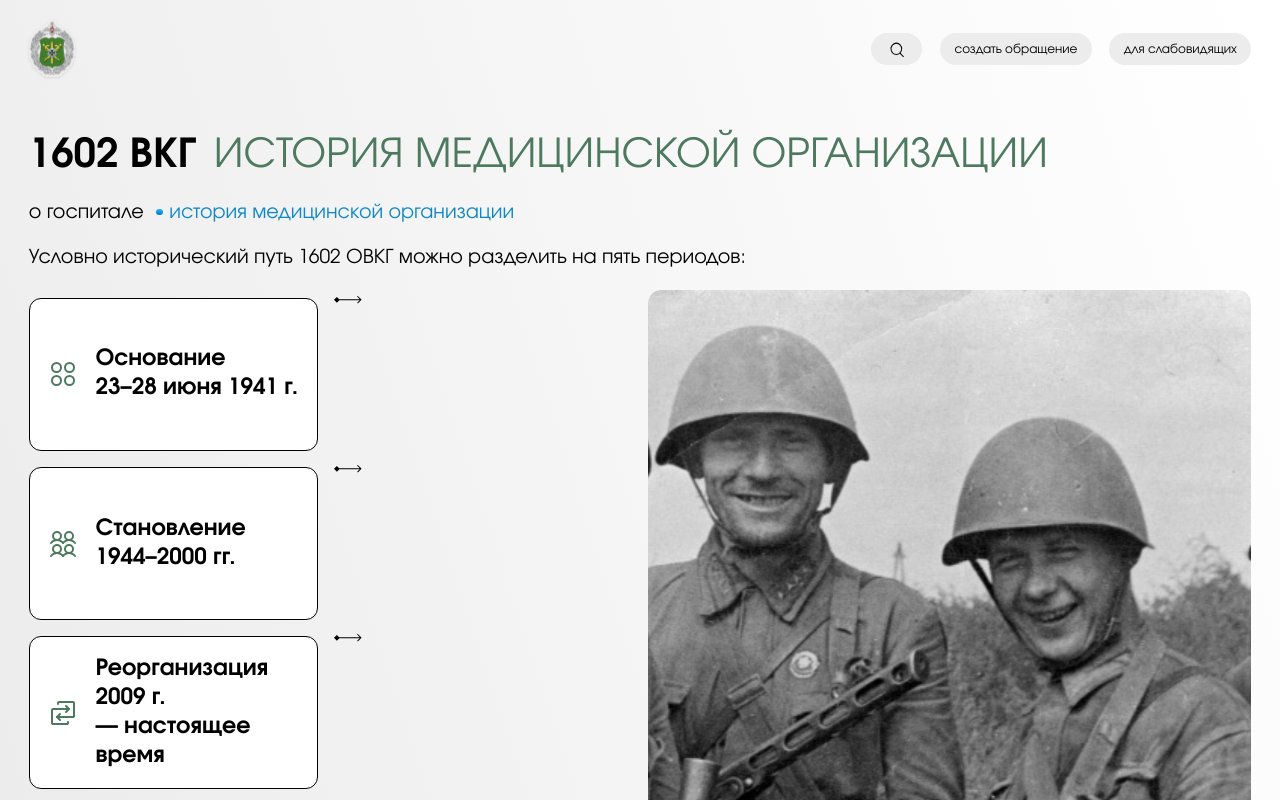
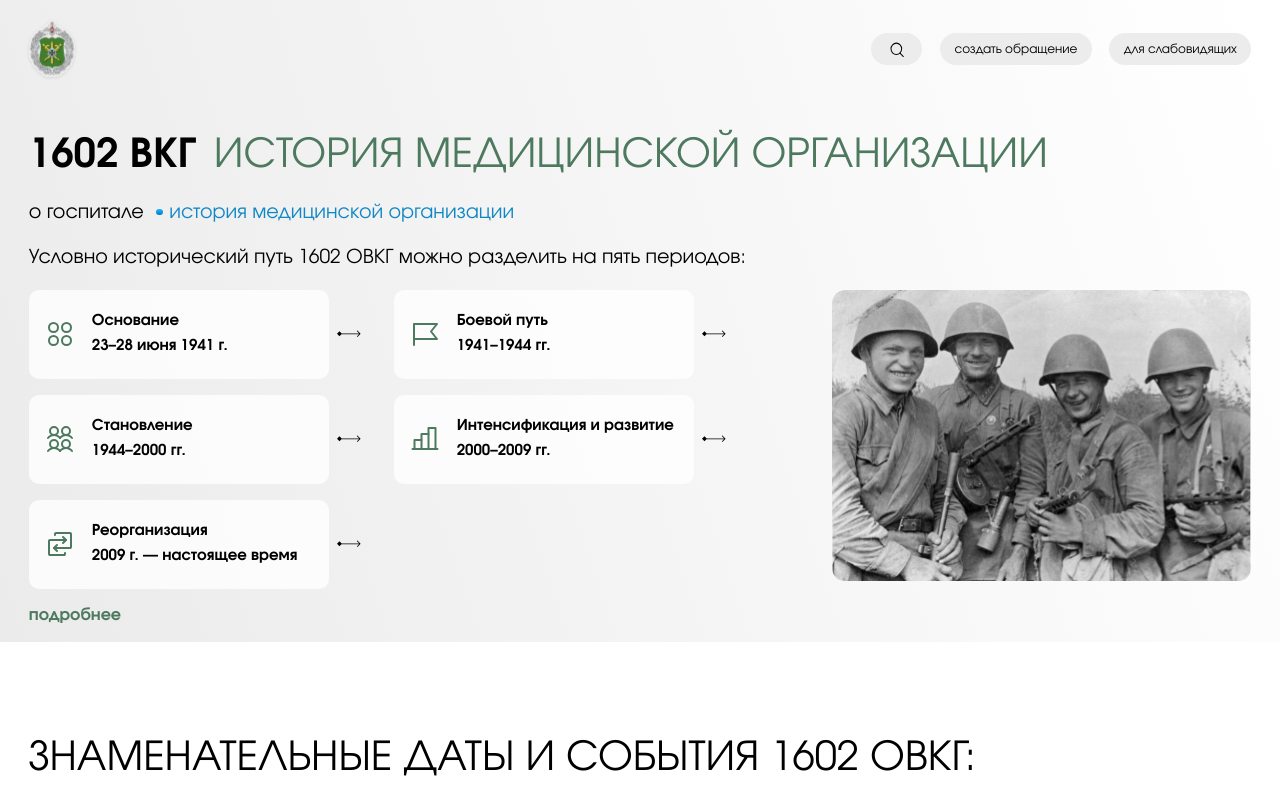
Before and after one commit to jestyrn-del/Hospital-website, a React (Vite) app: page /#/history in a window 1280 px wide. Shown: the top 800 px of the page. Built offline with nearby package versions, Linux system fonts and the light colour scheme.

Commit message:
History-page: reworked story period

```diff
--- a/src/pages/History/History.css
+++ b/src/pages/History/History.css
@@ -92,7 +92,7 @@
 
 .history-list-grid {
     display: grid;
-    grid-template-columns: repeat(2, minmax(0, 1fr));
+    grid-template-columns: 4fr 1fr 4fr 1fr;
     grid-auto-rows: 1fr;
 
     gap: 1vh;
@@ -101,6 +101,8 @@
 .history-list-grid p {
     display: flex;
     align-items: center;
+
+    width: 300px;
 
     gap: 2vh;
     margin: 1vh 1vh 0 0;
@@ -119,11 +121,111 @@
     object-fit: contain;
 }
 
-/* Последняя карточка занимает две колонки */
+.history-list-grid svg {
+    width: 24px;
+    height: 24px;
 
-.history-list-grid p:last-child {
-    grid-column: 1 / -1;
+    align-items: center;
+    align-self: center;
+
+    margin-bottom: auto;
 }
+
+
+
+/* ================================= */
+/* === HISTORY PERIODS ============= */
+/* ================================= */
+.history-list {
+    display: grid;
+    grid-template-columns: minmax(0, 1.5fr) minmax(0, 0.8fr);
+    align-items: center;
+}
+
+.history-list-grid {
+    display: grid;
+
+    grid-template-columns: 0.8fr 0.3fr 0.8fr 0.3fr;
+    grid-template-rows: repeat(3, 1fr);
+
+    column-gap: 1vh;
+    row-gap: 2vh;
+
+    align-items: center;
+
+    width: 100%;
+}
+
+.history-list-grid p {
+    margin: 0;
+}
+
+.history-card {
+    display: flex;
+    align-items: flex-start;
+
+    gap: 1vh;
+
+    width: 100%;
+    height: 89px;
+
+    margin: 0;
+    padding: 15px;
+
+    box-sizing: border-box;
+
+    background: rgba(255, 255, 255, 0.8);
+    border-radius: 10px;
+
+    font-family: "Evolventa", Arial, sans-serif;
+    font-size: 15px;
+    font-weight: 700;
+    line-height: 25px;
+
+    color: #000;
+}
+
+.history-card img {
+    display: block;
+
+    width: 24px;
+    height: 24px;
+
+    flex-shrink: 0;
+    object-fit: contain;
+}
+
+.history-card span {
+    min-width: 0;
+}
+
+.history-arrow {
+    display: flex;
+    align-items: center;
+    justify-content: center;
+
+    width: 24px;
+    height: 24px;
+}
+
+.history-arrow svg {
+    display: block;
+    width: 24px;
+    height: 24px;
+}
+
+.history-list-image {
+    width: 100%;
+    min-width: 0;
+}
+
+.history-list-image img {
+    display: block;
+    width: 100%;
+    height: auto;
+    object-fit: contain;
+}
+
 
 
 /* ================================= */
--- a/src/pages/History/History.tsx
+++ b/src/pages/History/History.tsx
@@ -44,22 +44,45 @@ export function History() {
           </div>
         </div>
 
-        <div className="history-list container">
-          <div className='history-list-grid'>
-            <p className='card'><img src={fourImage}/>Основание<br/>23–28 июня 1941 г.</p>
-            <div>{historyArrow}</div>
-            <p className='card'><img src={usersImage}/>Становление<br/>1944–2000 гг.</p>
-            <div>{historyArrow}</div>
-            <p className='card'><img src={swapImage}/>Реорганизация<br/>2009 г. — настоящее время</p>
-            <div>{historyArrow}</div>
-            <p className='card'><img src={flagImage}/>Боевой путь<br/>1941–1944 гг.</p>
-            <div>{historyArrow}</div>
-            <p className='card'><img src={barsImage}/>Интенсификация и развитие<br/>2000–2009 гг.</p>
-          </div>
-          <div className='history-list-image'>
-            <img src={manySoldiersImage}/>
-          </div>
-        </div>
+<div className="history-list container">
+    <div className="history-list-grid">
+
+        <p className="history-card">
+            <img src={fourImage} alt="" />
+            <span>Основание<br />23–28 июня 1941 г.</span>
+        </p>
+        <div className="history-arrow">{historyArrow}</div>
+
+        <p className="history-card">
+            <img src={flagImage} alt="" />
+            <span>Боевой путь<br />1941–1944 гг.</span>
+        </p>
+        <div className="history-arrow">{historyArrow}</div>
+
+        <p className="history-card">
+            <img src={usersImage} alt="" />
+            <span>Становление<br />1944–2000 гг.</span>
+        </p>
+        <div className="history-arrow">{historyArrow}</div>
+
+        <p className="history-card">
+            <img src={barsImage} alt="" />
+            <span>Интенсификация и развитие<br />2000–2009 гг.</span>
+        </p>
+        <div className="history-arrow">{historyArrow}</div>
+
+        <p className="history-card">
+            <img src={swapImage} alt="" />
+            <span>Реорганизация<br />2009 г. — настоящее время</span>
+        </p>
+        <div className="history-arrow">{historyArrow}</div>
+
+    </div>
+
+    <div className="history-list-image">
+        <img src={manySoldiersImage} alt="История госпиталя" />
+    </div>
+</div>
 
         <div className='history-more container'>
           <button type="button" className={`history-more-button ${ isHistoryOpen ? 'history-more-button--active' : '' }`} onClick={() => setIsHistoryOpen(!isHistoryOpen)} aria-expanded={isHistoryOpen} aria-controls="history-more-content">
```
